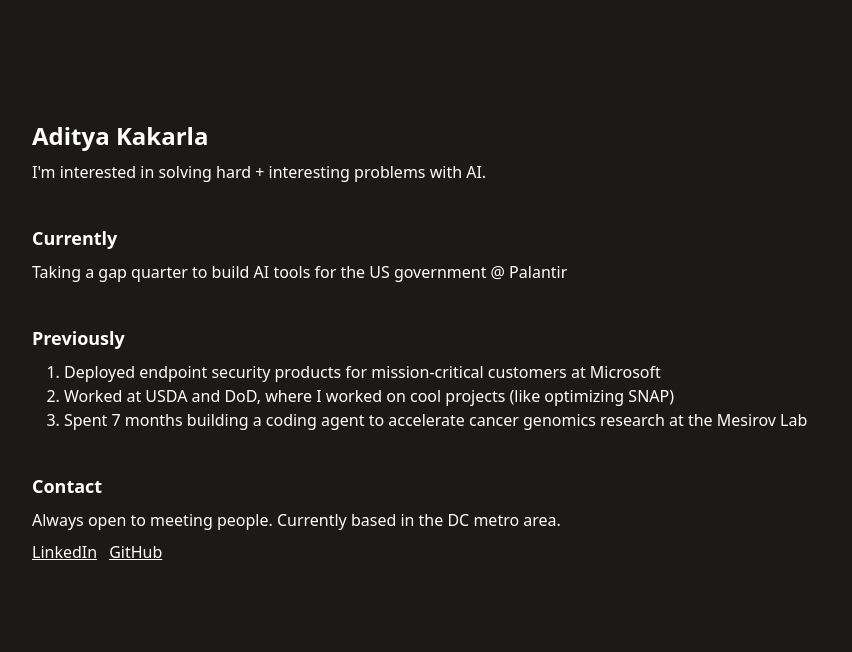
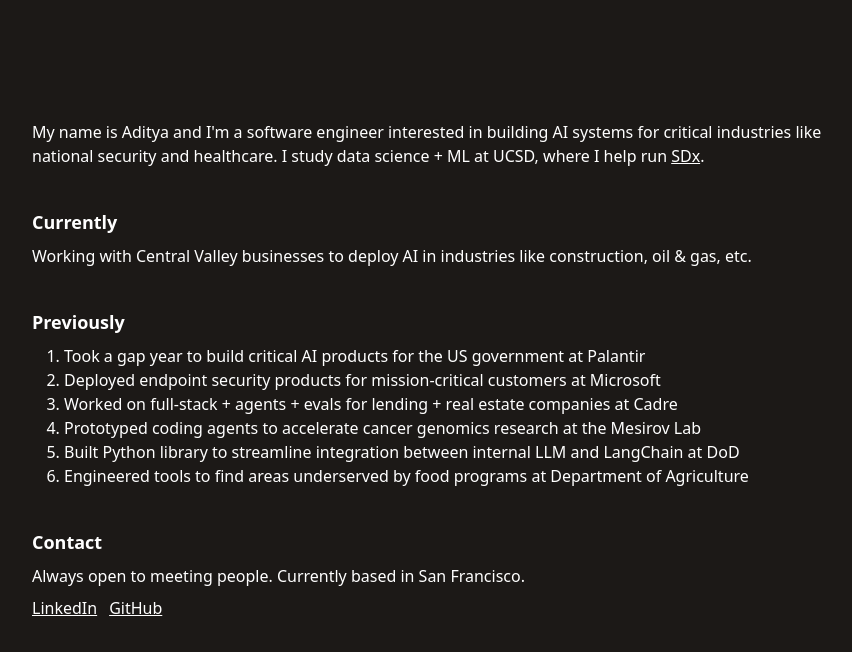
Before and after one commit to adityakakarla/personal-website, a SvelteKit app: page / in a window 1280 px wide. Shown: the top 652 px of the page, without its empty margins (208-1060 px from the left). Built offline with nearby package versions, Linux system fonts and the light colour scheme; no server answers.

Commit message:
info update

```diff
--- a/src/routes/+layout.svelte
+++ b/src/routes/+layout.svelte
@@ -5,9 +5,9 @@
 </script>
 
 <svelte:head>
-	<title>Adi's Website</title>
+	<title>Aditya Kakarla</title>
 </svelte:head>
 
-<div class='bg-stone-900 flex flex-col items-center pt-30 px-10 min-h-screen text-white w-full'>
+<div class="flex min-h-screen w-full flex-col items-center bg-stone-900 px-10 pt-30 text-white">
 	{@render children()}
 </div>
--- a/src/routes/+page.svelte
+++ b/src/routes/+page.svelte
@@ -6,21 +6,31 @@
 </script>
 
 <div class="flex w-[90vw] max-w-[800px] flex-col items-center justify-center space-y-2 text-left">
-	<h1 class="w-full text-2xl font-bold">Aditya Kakarla</h1>
-	<p class="w-full">I'm interested in solving hard + interesting problems with AI.</p>
+	<p class="w-full">
+		My name is Aditya and I'm a software engineer interested in building AI systems for critical
+		industries like national security and healthcare. I study data science + ML at UCSD, where I
+		help run <a href="https://www.sdx.community/chapters/ucsd" class="underline">SDx</a>.
+	</p>
 	<h1 class="mt-8 w-full text-lg font-bold">Currently</h1>
-	<p class="w-full">Taking a gap quarter to build AI tools for the US government @ Palantir</p>
+	<p class="w-full">
+		Working with Central Valley businesses to deploy AI in industries like construction, oil & gas,
+		etc.
+	</p>
 	<h1 class="mt-8 w-full text-lg font-bold">Previously</h1>
 	<ul class="w-full list-decimal pl-8">
+		<li>Took a gap year to build critical AI products for the US government at Palantir</li>
 		<li>Deployed endpoint security products for mission-critical customers at Microsoft</li>
-		<li>Worked at USDA and DoD, where I worked on cool projects (like optimizing SNAP)</li>
+		<li>Worked on full-stack + agents + evals for lending + real estate companies at Cadre</li>
+		<li>Prototyped coding agents to accelerate cancer genomics research at the Mesirov Lab</li>
 		<li>
-			Spent 7 months building a coding agent to accelerate cancer genomics research at the Mesirov
-			Lab
+			Built Python library to streamline integration between internal LLM and LangChain at DoD
+		</li>
+		<li>
+			Engineered tools to find areas underserved by food programs at Department of Agriculture
 		</li>
 	</ul>
 	<h1 class="mt-8 w-full text-lg font-bold">Contact</h1>
-	<p class="w-full">Always open to meeting people. Currently based in the DC metro area.</p>
+	<p class="w-full">Always open to meeting people. Currently based in San Francisco.</p>
 	<div class="flex w-full flex-row space-x-3">
 		<p>
 			<a href="https://www.linkedin.com/in/aditya-kakarla/" class="underline hover:text-blue-400"
```
